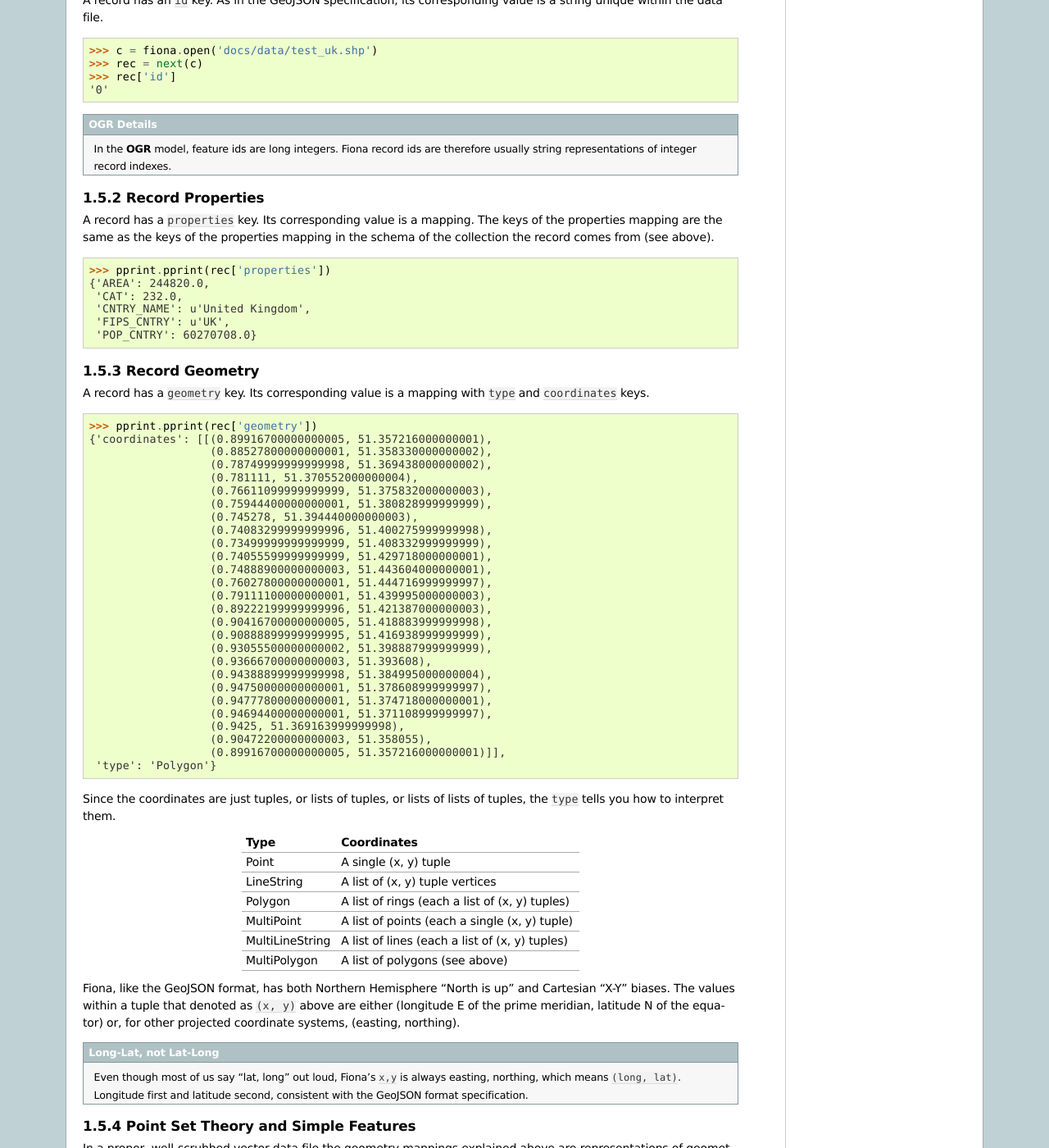
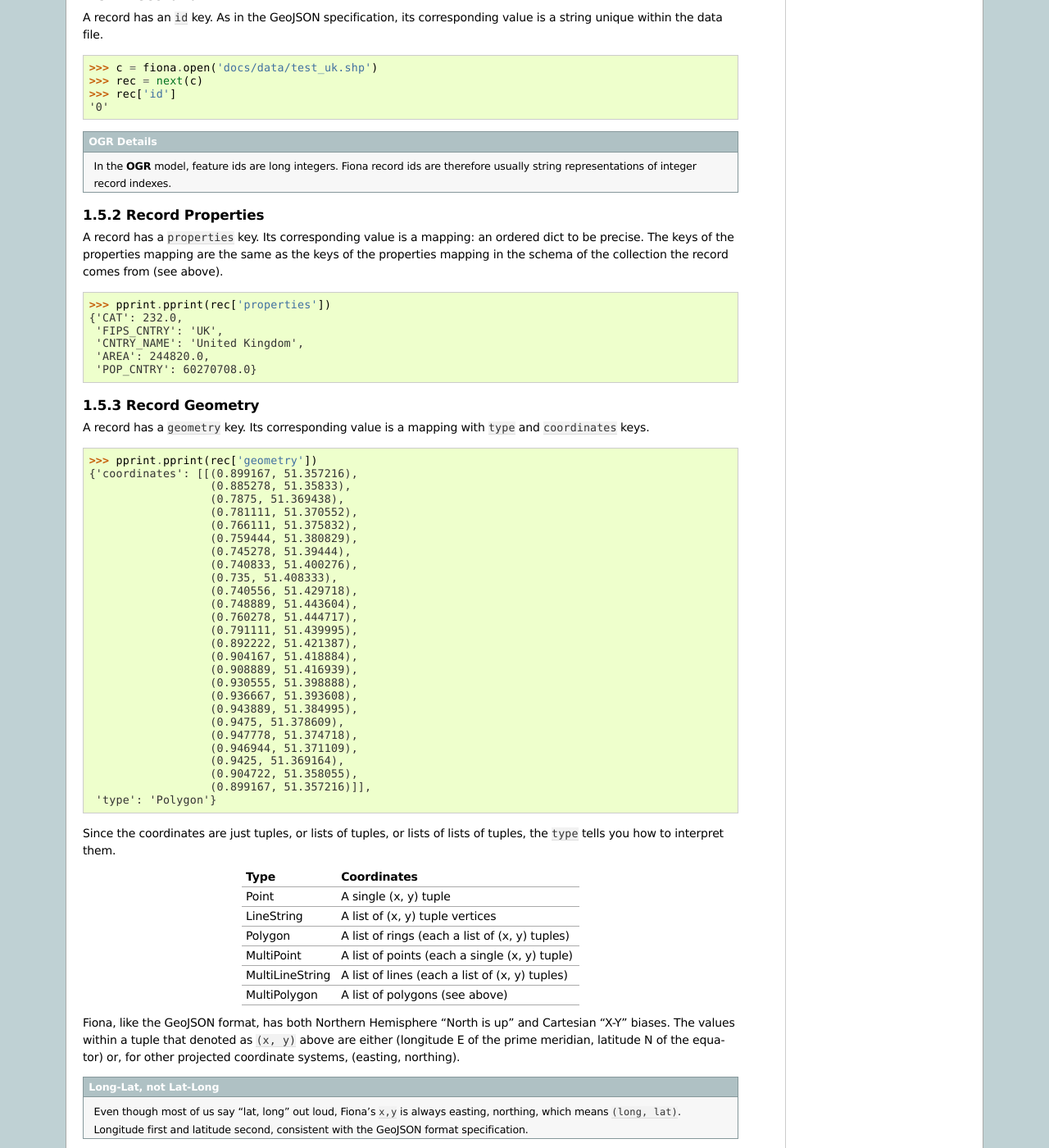
Before and after one commit to Toblerity/Fiona, a Sphinx documentation site: the page built from docs/manual.rst, in a window 1280 px wide and 1400 px high, scrolled down 7678 px. Shown: the whole window at 82% size. Built offline with Sphinx 7.4.7, drawn with Linux system fonts in a browser that asks for light colours; pages that are not in the unit, such as notebooks, are missing from menus; some of the changed text lies outside the part shown.

Commit message:
Updated tests, docstrings, manual, and setup for 1.0.1.
All manual examples are now Python 3.

```diff
--- a/VERSION.txt
+++ b/VERSION.txt
@@ -1 +1 @@
-1.0
+1.0.1
--- a/docs/manual.rst
+++ b/docs/manual.rst
@@ -215,7 +216,7 @@
   >>> import fiona
   >>> c = fiona.open('docs/data/test_uk.shp', 'r')
   >>> c
-  <open Collection 'docs/data/test_uk.shp:test_uk', mode 'r' at 0x3763d0>
+  <open Collection 'docs/data/test_uk.shp:test_uk', mode 'r' at 0x...>
   >>> c.closed
   False
 
@@ -280,10 +281,10 @@
 
   >>> try:
   ...     with fiona.open('docs/data/test_uk.shp') as c:
-  ...         print len(list(c))
+  ...         print(len(list(c)))
   ...         assert True is False
   ... except:
-  ...     print c.closed
+  ...     print(c.closed)
   ...     raise
   ...
   48
@@ -331,7 +332,7 @@
 .. sourcecode:: pycon
 
   >>> from fiona.crs import to_string
-  >>> print to_string(c.crs)
+  >>> print(to_string(c.crs))
   +datum=WGS84 +ellps=WGS84 +no_defs +proj=longlat
 
 :py:func:`~fiona.crs.from_string` does the inverse.
@@ -365,22 +366,24 @@
 .. sourcecode:: pycon
 
   >>> c.bounds
-  (-8.6213890000000006, 49.911659, 1.749444, 60.844444000000003)
+  (-8.621389, 49.911659, 1.749444, 60.844444)
 
 Finally, the schema of its record type (a vector file has a single type of
 record, remember) is accessed via a read-only
-:py:attr:`~fiona.collection.Collection.schema` attribute.
+:py:attr:`~fiona.collection.Collection.schema` attribute. It has 'geometry'
+and 'properties' items. The former is a string and the latter is an ordered
+dict with items having the same order as the fields in the data file.
 
 .. sourcecode:: pycon
 
   >>> import pprint
   >>> pprint.pprint(c.schema)
   {'geometry': 'Polygon',
-   'properties': {'AREA': 'float',
-                  'CAT': 'float',
+   'properties': {'CAT': 'float:16',
+                  'FIPS_CNTRY': 'str',
                   'CNTRY_NAME': 'str',
-                  'FIPS_CNTRY': 'str',
-                  'POP_CNTRY': 'float'}}
+                  'AREA': 'float:15.2',
+                  'POP_CNTRY': 'float:15.2'}}
 
 Keeping Schemas Simple
 ----------------------
@@ -423,11 +426,11 @@
 .. sourcecode:: pycon
 
   >>> type(rec['properties']['CNTRY_NAME'])
-  <type 'unicode'>
+  <class 'str'>
   >>> c.schema['properties']['CNTRY_NAME']
   'str'
-  >>> fiona.types[c.schema['properties']['CNTRY_NAME']]
-  <type 'unicode'>
+  >>> fiona.FIELD_TYPES_MAP[c.schema['properties']['CNTRY_NAME']]
+  <class 'str'>
 
 String type fields may also indicate their maximum width. A value of 'str:25'
 indicates that all values will be no longer than 25 characters. If this value
@@ -455,15 +458,15 @@
   >>> prop_type('float')
   <type 'float'>
   >>> prop_type('str:25')
-  <type 'unicode'>
+  <class 'str'>
 
-The example above is for Python 2. With Python 3, the type of 'str' properties
-is different.
+The example above is for Python 3. With Python 2, the type of 'str' properties
+is 'unicode'.
 
 .. sourcecode:: pycon
 
   >>> prop_type('str:25')
-  <class 'str'>
+  <class 'unicode'>
 
 Geometry Types
 --------------
@@ -508,25 +511,25 @@
 .. sourcecode:: pycon
 
   >>> pprint.pprint(rec)
-  {'geometry': {'coordinates': [[(-4.6636110000000004, 51.158332999999999),
-                                 (-4.669168, 51.159438999999999),
-                                 (-4.6733339999999997, 51.161385000000003),
-                                 (-4.6744450000000004, 51.165275999999999),
-                                 (-4.6713899999999997, 51.185271999999998),
-                                 (-4.6694449999999996, 51.193053999999997),
-                                 (-4.6655559999999996, 51.195),
-                                 (-4.6588900000000004, 51.195),
-                                 (-4.6563889999999999, 51.192214999999997),
-                                 (-4.6463890000000001, 51.164444000000003),
-                                 (-4.6469449999999997, 51.160828000000002),
-                                 (-4.6516679999999999, 51.159438999999999),
-                                 (-4.6636110000000004, 51.158332999999999)]],
+  {'geometry': {'coordinates': [[(-4.663611, 51.158333),
+                                 (-4.669168, 51.159439),
+                                 (-4.673334, 51.161385),
+                                 (-4.674445, 51.165276),
+                                 (-4.67139, 51.185272),
+                                 (-4.669445, 51.193054),
+                                 (-4.665556, 51.195),
+                                 (-4.65889, 51.195),
+                                 (-4.656389, 51.192215),
+                                 (-4.646389, 51.164444),
+                                 (-4.646945, 51.160828),
+                                 (-4.651668, 51.159439),
+                                 (-4.663611, 51.158333)]],
                 'type': 'Polygon'},
    'id': '1',
-   'properties': {'AREA': 244820.0,
-                  'CAT': 232.0,
-                  'CNTRY_NAME': u'United Kingdom',
-                  'FIPS_CNTRY': u'UK',
+   'properties': {'CAT': 232.0,
+                  'FIPS_CNTRY': 'UK',
+                  'CNTRY_NAME': 'United Kingdom',
+                  'AREA': 244820.0,
                   'POP_CNTRY': 60270708.0}}
 
 The record data has no references to the
@@ -561,17 +564,18 @@
 Record Properties
 -----------------
 
-A record has a ``properties`` key. Its corresponding value is a mapping. The
-keys of the properties mapping are the same as the keys of the properties
-mapping in the schema of the collection the record comes from (see above).
+A record has a ``properties`` key. Its corresponding value is a mapping: an
+ordered dict to be precise. The keys of the properties mapping are the same as
+the keys of the properties mapping in the schema of the collection the record
+comes from (see above).
 
 .. sourcecode:: pycon
 
   >>> pprint.pprint(rec['properties'])
-  {'AREA': 244820.0,
-   'CAT': 232.0,
-   'CNTRY_NAME': u'United Kingdom',
-   'FIPS_CNTRY': u'UK',
+  {'CAT': 232.0,
+   'FIPS_CNTRY': 'UK',
+   'CNTRY_NAME': 'United Kingdom',
+   'AREA': 244820.0,
    'POP_CNTRY': 60270708.0}
 
 Record Geometry
@@ -583,31 +587,31 @@
 .. sourcecode:: pycon
 
   >>> pprint.pprint(rec['geometry'])
-  {'coordinates': [[(0.89916700000000005, 51.357216000000001),
-                    (0.88527800000000001, 51.358330000000002),
-                    (0.78749999999999998, 51.369438000000002),
-                    (0.781111, 51.370552000000004),
-                    (0.76611099999999999, 51.375832000000003),
-                    (0.75944400000000001, 51.380828999999999),
-                    (0.745278, 51.394440000000003),
-                    (0.74083299999999996, 51.400275999999998),
-                    (0.73499999999999999, 51.408332999999999),
-                    (0.74055599999999999, 51.429718000000001),
-                    (0.74888900000000003, 51.443604000000001),
-                    (0.76027800000000001, 51.444716999999997),
-                    (0.79111100000000001, 51.439995000000003),
-                    (0.89222199999999996, 51.421387000000003),
-                    (0.90416700000000005, 51.418883999999998),
-                    (0.90888899999999995, 51.416938999999999),
-                    (0.93055500000000002, 51.398887999999999),
-                    (0.93666700000000003, 51.393608),
-                    (0.94388899999999998, 51.384995000000004),
-                    (0.94750000000000001, 51.378608999999997),
-                    (0.94777800000000001, 51.374718000000001),
-                    (0.94694400000000001, 51.371108999999997),
-                    (0.9425, 51.369163999999998),
-                    (0.90472200000000003, 51.358055),
-                    (0.89916700000000005, 51.357216000000001)]],
+  {'coordinates': [[(0.899167, 51.357216),
+                    (0.885278, 51.35833),
+                    (0.7875, 51.369438),
+                    (0.781111, 51.370552),
+                    (0.766111, 51.375832),
+                    (0.759444, 51.380829),
+                    (0.745278, 51.39444),
+                    (0.740833, 51.400276),
+                    (0.735, 51.408333),
+                    (0.740556, 51.429718),
+                    (0.748889, 51.443604),
+                    (0.760278, 51.444717),
+                    (0.791111, 51.439995),
+                    (0.892222, 51.421387),
+                    (0.904167, 51.418884),
+                    (0.908889, 51.416939),
+                    (0.930555, 51.398888),
+                    (0.936667, 51.393608),
+                    (0.943889, 51.384995),
+                    (0.9475, 51.378609),
+                    (0.947778, 51.374718),
+                    (0.946944, 51.371109),
+                    (0.9425, 51.369164),
+                    (0.904722, 51.358055),
+                    (0.899167, 51.357216)]],
    'type': 'Polygon'}
 
 Since the coordinates are just tuples, or lists of tuples, or lists of lists of
@@ -701,7 +705,7 @@
   >>> with fiona.open('docs/data/test_uk.shp') as c:
   ...     rec = next(c)
   >>> rec['id'] = '-1'
-  >>> rec['properties']['CNTRY_NAME'] = u'Gondor'
+  >>> rec['properties']['CNTRY_NAME'] = 'Gondor'
   >>> import os
   >>> os.system("cp docs/data/test_uk.* /tmp")
   0
@@ -715,9 +719,9 @@
 .. sourcecode:: pycon
 
   >>> with fiona.open('/tmp/test_uk.shp', 'a') as c:
-  ...     print len(c)
+  ...     print(len(c))
   ...     c.write(rec)
-  ...     print len(c)
+  ...     print(len(c))
   ...
   48
   49
@@ -745,7 +749,7 @@
   >>> records[-1]['id']
   '48'
   >>> records[-1]['properties']['CNTRY_NAME']
-  u'Gondor'
+  'Gondor'
 
 You'll see that the id of ``'-1'`` which the record had when written is
 replaced by ``'48'``.
@@ -759,7 +763,7 @@
 
   >>> with fiona.open('/tmp/test_uk.shp', 'a') as c:
   ...     c.writerecords([rec, rec, rec])
-  ...     print len(c)
+  ...     print(len(c))
   ...
   52
 
@@ -816,9 +820,9 @@
   ...         driver=source_driver,
   ...         crs=source_crs,
   ...         schema=source_schema) as c:
-  ...     print len(c)
+  ...     print(len(c))
   ...     c.write(rec)
-  ...     print len(c)
+  ...     print(len(c))
   ...
   0
   1
@@ -826,6 +830,30 @@
   True
   >>> len(c)
   1
+
+The written file's fields are preserved in the specified order.
+
+.. sourcecode:: console
+
+  $ ogrinfo /tmp/foo.shp foo -so
+  INFO: Open of `/tmp/foo.shp'
+        using driver `ESRI Shapefile' successful.
+
+  Layer name: foo
+  Geometry: 3D Polygon
+  Feature Count: 1
+  Extent: (0.735000, 51.357216) - (0.947778, 51.444717)
+  Layer SRS WKT:
+  GEOGCS["GCS_WGS_1984",
+      DATUM["WGS_1984",
+          SPHEROID["WGS_84",6378137,298.257223563]],
+      PRIMEM["Greenwich",0],
+      UNIT["Degree",0.017453292519943295]]
+  CAT: Real (16.0)
+  FIPS_CNTRY: String (80.0)
+  CNTRY_NAME: String (80.0)
+  AREA: Real (15.2)
+  POP_CNTRY: Real (15.2)
 
 The :py:attr:`~fiona.collection.Collection.meta` attribute makes duplication of
 a file's meta properties even easier.
@@ -918,16 +946,16 @@
   ...         pprint.pprint(c.schema)
   ...
   {'geometry': 'Polygon',
-   'properties': {'AREA': 'float:15.2',
-                  'CAT': 'float:16',
+   'properties': {'CAT': 'float:16',
+                  'FIPS_CNTRY': 'str',
                   'CNTRY_NAME': 'str',
-                  'FIPS_CNTRY': 'str',
+                  'AREA': 'float:15.2',
                   'POP_CNTRY': 'float:15.2'}}
   {'geometry': 'Polygon',
-   'properties': {'AREA': 'float:15.2',
-                  'CAT': 'float:16',
+   'properties': {'CAT': 'float:16',
+                  'FIPS_CNTRY': 'str',
                   'CNTRY_NAME': 'str',
-                  'FIPS_CNTRY': 'str',
+                  'AREA': 'float:15.2',
                   'POP_CNTRY': 'float:15.2'}}
 
 Layers may also be specified by their index.
--- a/setup.py
+++ b/setup.py
@@ -97,6 +97,7 @@
 requirements = ['six']
 if sys.version_info < (2, 7):
     requirements.append('argparse')
+    requirements.append('ordereddict')
 
 setup(
     metadata_version='1.2',
```
Also changed, not shown: other parts of docs/manual.rst (+18 -17 lines), src/fiona/__init__.py (+16 -10 lines), 2 other files.
